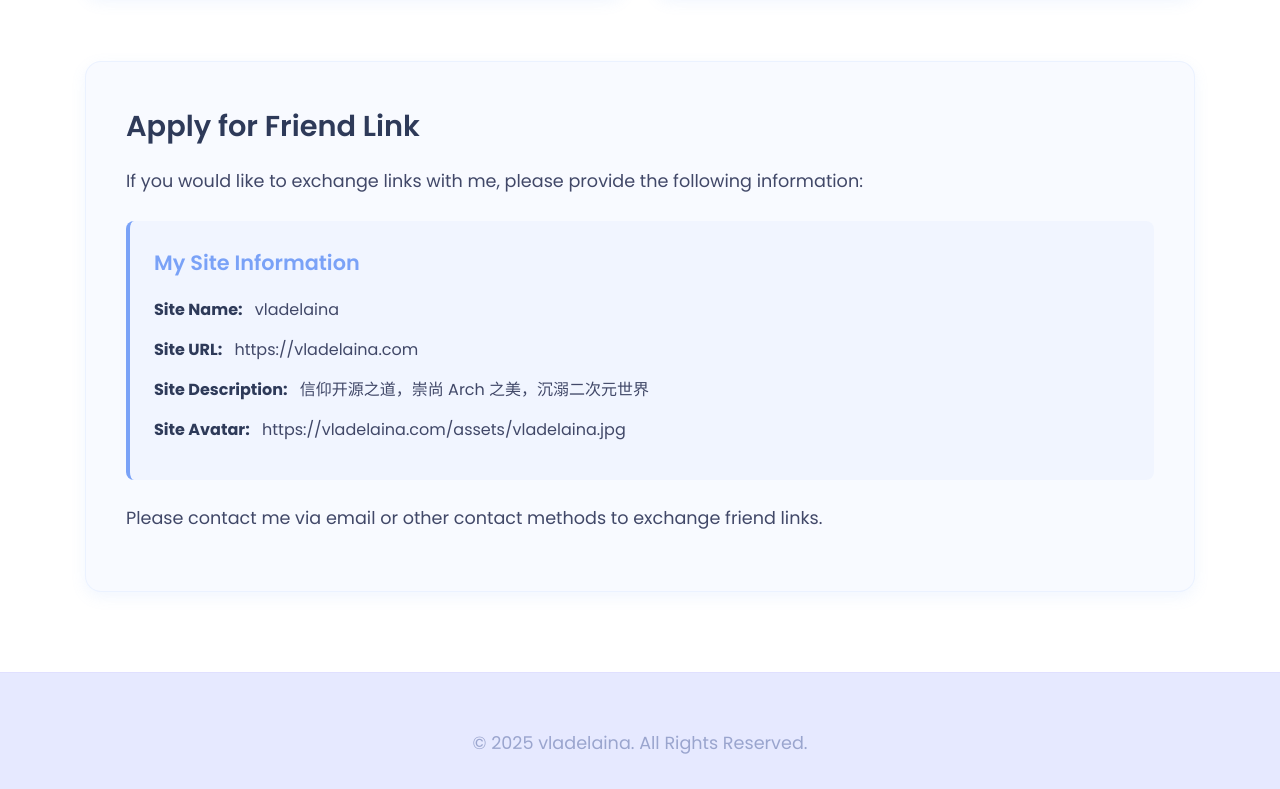
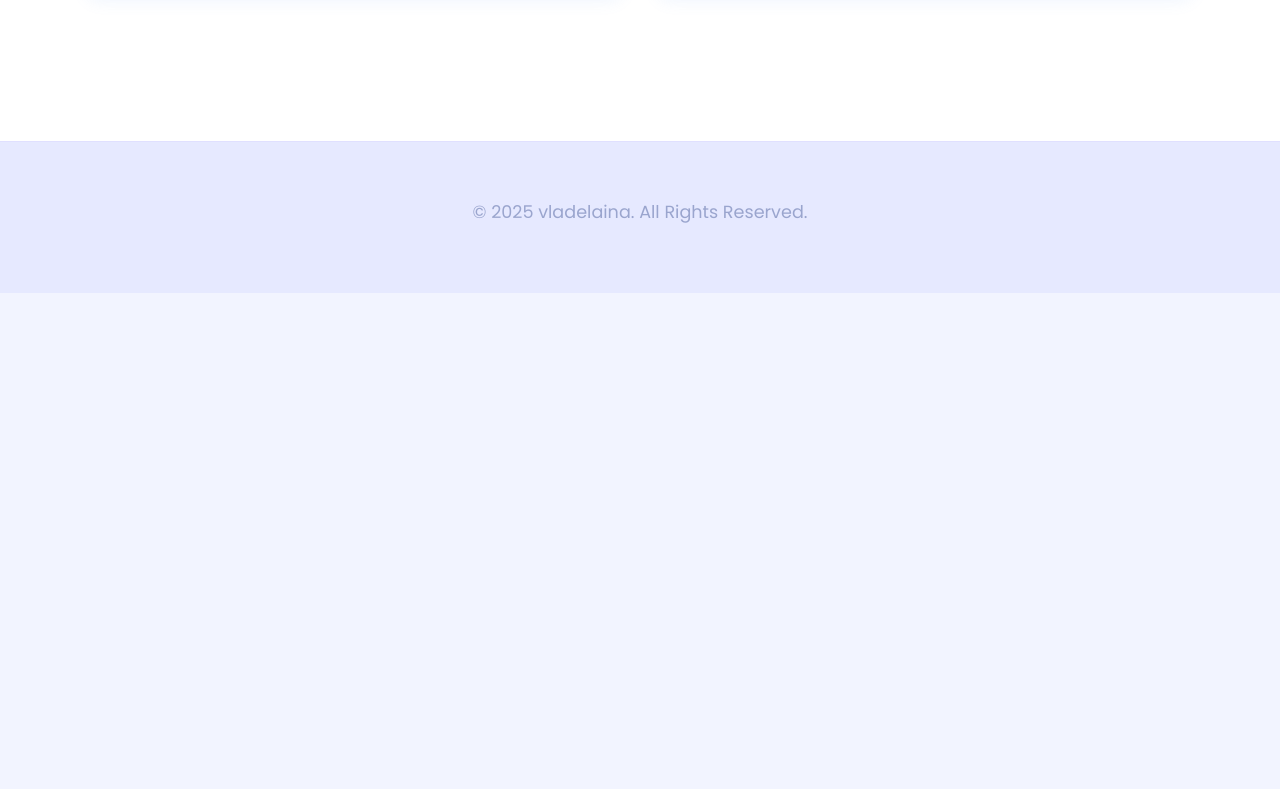
Before and after one commit to vladelaina/vladelaina, a plain HTML site: page friends.html in a window 1280 px wide. Shown: the part 797-1586 px from the top of the page. After the commit the page ends 1090 px from the top, so only its background shows below. Drawn offline with nearby package versions, Linux system fonts and the light colour scheme.

Commit message:
remove: Deleted the interchange part of the friend link

```diff
--- a/friends.html
+++ b/friends.html
@@ -151,23 +151,7 @@
                     </div>
                 </div>
 
-                <!-- 添加友链表单 -->
-                <div class="add-friend-section" data-aos="fade-up">
-                    <h2 data-i18n="addFriendTitle">申请友链</h2>
-                    <p data-i18n="addFriendDesc">如果你想与我交换友链，请填写以下信息：</p>
 
-                    <div class="my-site-info">
-                        <h3 data-i18n="mySiteInfo">我的站点信息</h3>
-                        <ul>
-                            <li><strong data-i18n="siteName">站点名称：</strong> vladelaina</li>
-                            <li><strong data-i18n="siteLink">站点链接：</strong> https://vladelaina.com</li>
-                            <li><strong data-i18n="siteDesc">站点描述：</strong> 信仰开源之道，崇尚 Arch 之美，沉溺二次元世界</li>
-                            <li><strong data-i18n="siteAvatar">站点头像：</strong> https://vladelaina.com/assets/vladelaina.jpg</li>
-                        </ul>
-                    </div>
-
-                    <p data-i18n="contactMeForFriend">请通过 <a href="mailto:vladelaina@gmail.com">邮件</a> 或其他 <a href="index.html#contact">联系方式</a> 与我联系交换友链。</p>
-                </div>
             </div>
         </section>
     </main>
--- a/scripts/i18n.js
+++ b/scripts/i18n.js
@@ -12,14 +12,6 @@ const translations = {
         // 友链页面
         'friendsPageTitle': '友情链接',
         'friendsPageDesc': '以下是我的朋友们的网站，欢迎访问',
-        'addFriendTitle': '申请友链',
-        'addFriendDesc': '如果你想与我交换友链，请填写以下信息：',
-        'mySiteInfo': '我的站点信息',
-        'siteName': '站点名称：',
-        'siteLink': '站点链接：',
-        'siteDesc': '站点描述：',
-        'siteAvatar': '站点头像：',
-        'contactMeForFriend': '请通过邮件或其他联系方式与我联系交换友链。',
 
         // 标题
         'pageTitle': 'vladelaina',
@@ -91,14 +83,6 @@ const translations = {
         // Friends page
         'friendsPageTitle': 'Friend Links',
         'friendsPageDesc': 'Here are the websites of my friends, feel free to visit',
-        'addFriendTitle': 'Apply for Friend Link',
-        'addFriendDesc': 'If you would like to exchange links with me, please provide the following information:',
-        'mySiteInfo': 'My Site Information',
-        'siteName': 'Site Name:',
-        'siteLink': 'Site URL:',
-        'siteDesc': 'Site Description:',
-        'siteAvatar': 'Site Avatar:',
-        'contactMeForFriend': 'Please contact me via email or other contact methods to exchange friend links.',
 
         // Title
         'pageTitle': 'vladelaina - Personal Site',
--- a/styles/style.css
+++ b/styles/style.css
@@ -2076,49 +2076,7 @@ p {
     transform: translateX(3px);
 }
 
-.add-friend-section {
-    background-color: #f8faff;
-    border-radius: var(--border-radius-large);
-    padding: 2.5rem;
-    box-shadow: var(--card-shadow);
-    margin-top: 2rem;
-    border: 1px solid rgba(122, 162, 247, 0.1);
-}
-
-.add-friend-section h2 {
-    color: var(--heading-color);
-    font-size: 1.8rem;
-    margin-bottom: 1rem;
-}
-
-.my-site-info {
-    background-color: rgba(122, 162, 247, 0.05);
-    border-left: 4px solid var(--primary-color);
-    padding: 1.5rem;
-    margin: 1.5rem 0;
-    border-radius: 0.5rem;
-}
-
-.my-site-info h3 {
-    color: var(--primary-color);
-    margin-bottom: 1rem;
-    font-size: 1.3rem;
-}
-
-.my-site-info ul {
-    list-style: none;
-    padding: 0;
-}
-
-.my-site-info li {
-    margin-bottom: 0.8rem;
-    font-size: 1rem;
-}
-
-.my-site-info strong {
-    color: var(--heading-color);
-    margin-right: 0.5rem;
-}
+
 
 /* 响应式友链样式 */
 @media (max-width: 992px) {
@@ -2132,10 +2090,6 @@ p {
         grid-template-columns: 1fr;
     }
 
-    .add-friend-section {
-        padding: 1.8rem;
-    }
-
     .friend-card {
         padding: 1.2rem;
     }
@@ -2152,10 +2106,6 @@ p {
 
     .friend-info h3 {
         font-size: 1.1rem;
-    }
-
-    .my-site-info {
-        padding: 1.2rem;
     }
 }
 
```
